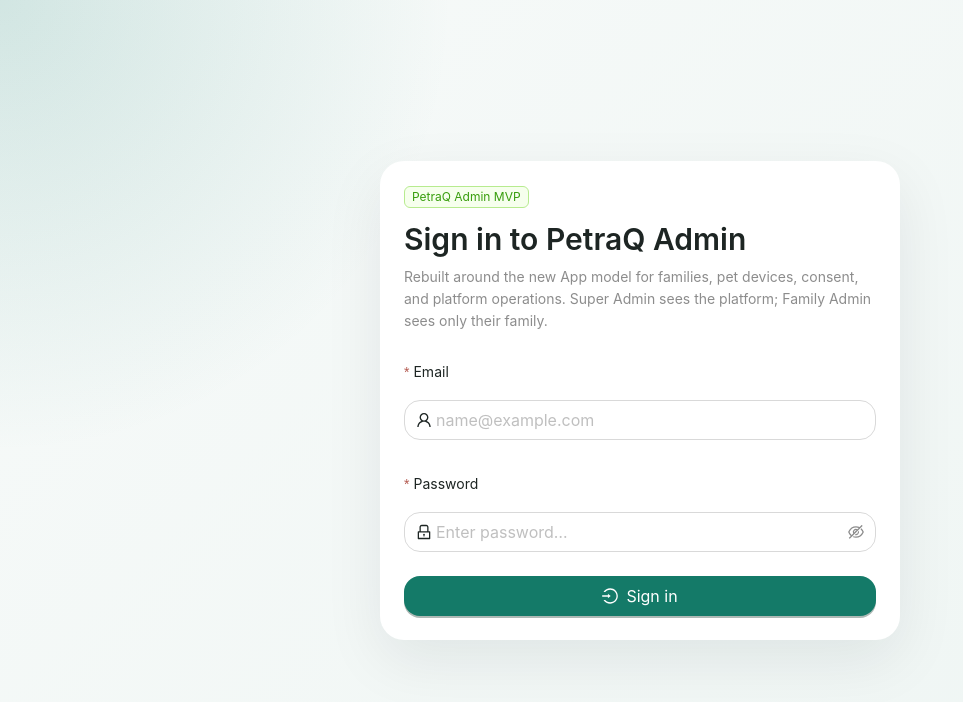
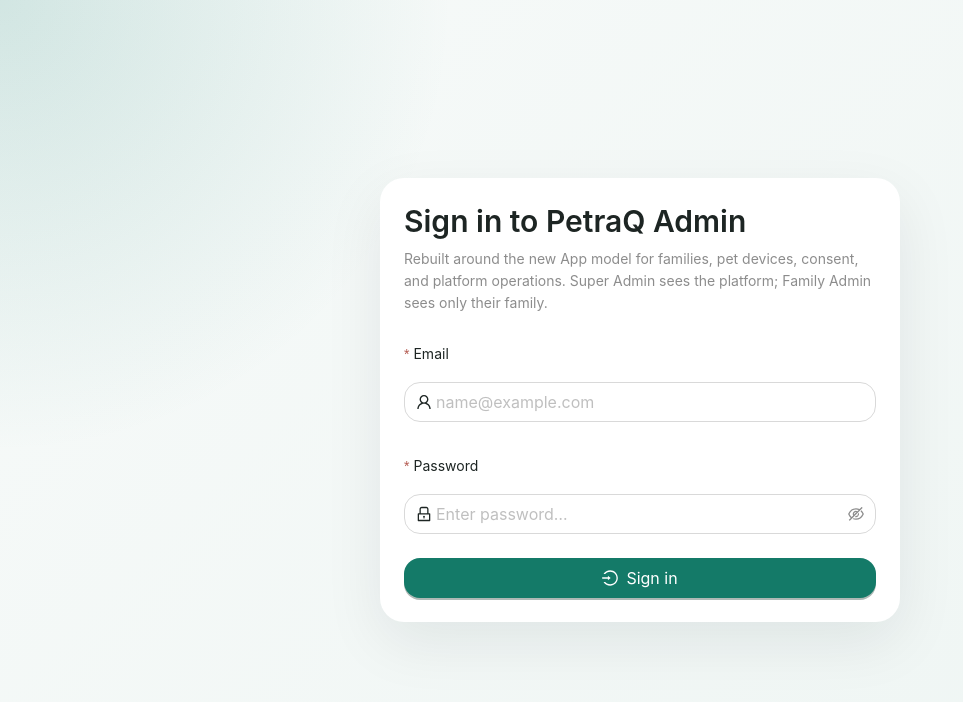
Before and after one commit to yanbodang/Petraq-admin, a React (Vite) app: page /login in a window 1280 px wide. Shown: the top 702 px of the page, without its empty margins (0-963 px from the left). Built offline with nearby package versions, Linux system fonts and the light colour scheme.

Commit message:
chore: remove login MVP label

```diff
--- a/src/pages/LoginPage.tsx
+++ b/src/pages/LoginPage.tsx
@@ -1,5 +1,5 @@
 import { useState } from 'react';
-import { Alert, Button, Card, Form, Input, Space, Tag, Typography } from 'antd';
+import { Alert, Button, Card, Form, Input, Space, Typography } from 'antd';
 import { LockOutlined, LoginOutlined, UserOutlined } from '@ant-design/icons';
 import { useLocation, useNavigate } from 'react-router-dom';
 import { useAuth } from '../auth/AuthContext';
@@ -71,8 +71,7 @@ export default function LoginPage() {
         >
           <Space direction="vertical" size={20} style={{ width: '100%' }}>
             <div>
-              <Tag color="green">PetraQ Admin MVP</Tag>
-              <Typography.Title level={2} style={{ marginTop: 12, marginBottom: 8 }}>
+              <Typography.Title level={2} style={{ marginBottom: 8 }}>
                 {translate('PetraQ 管理平台登录', 'Sign in to PetraQ Admin')}
               </Typography.Title>
               <Typography.Paragraph type="secondary" style={{ marginBottom: 0 }}>
```
